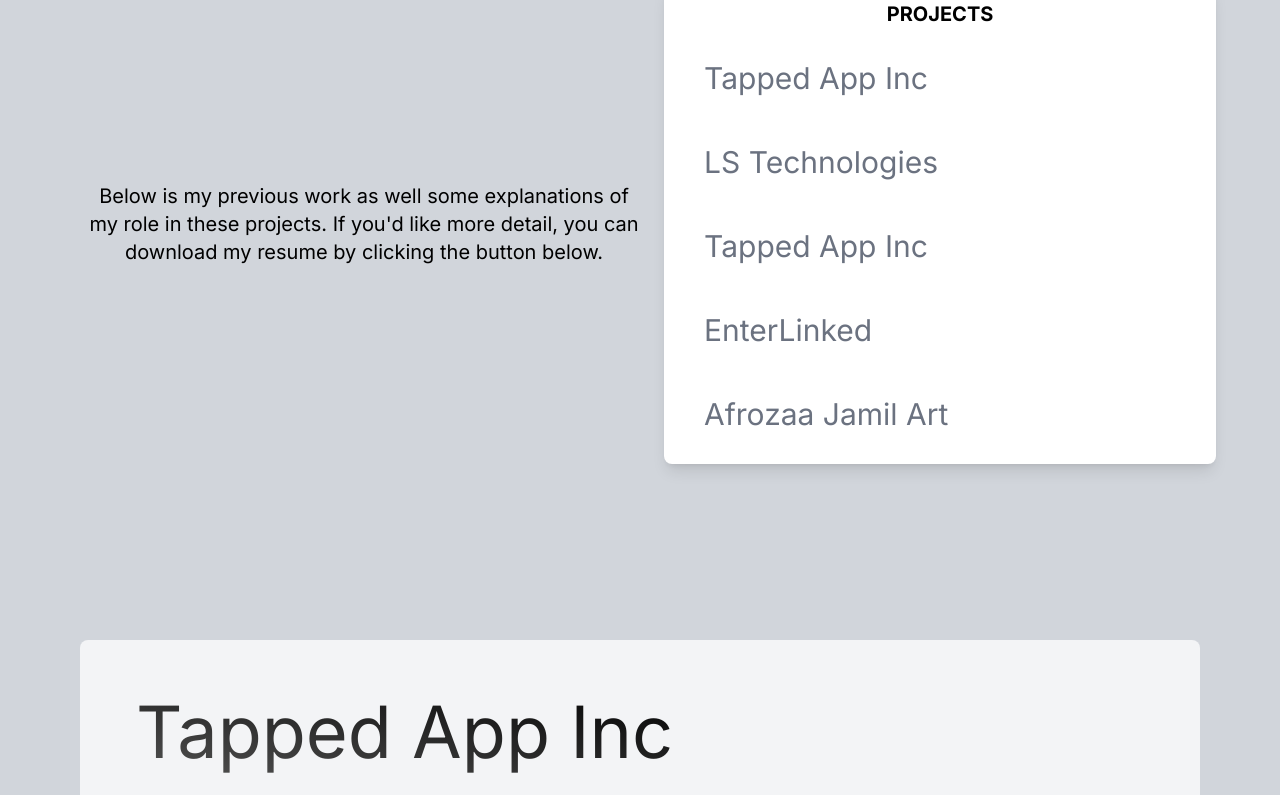
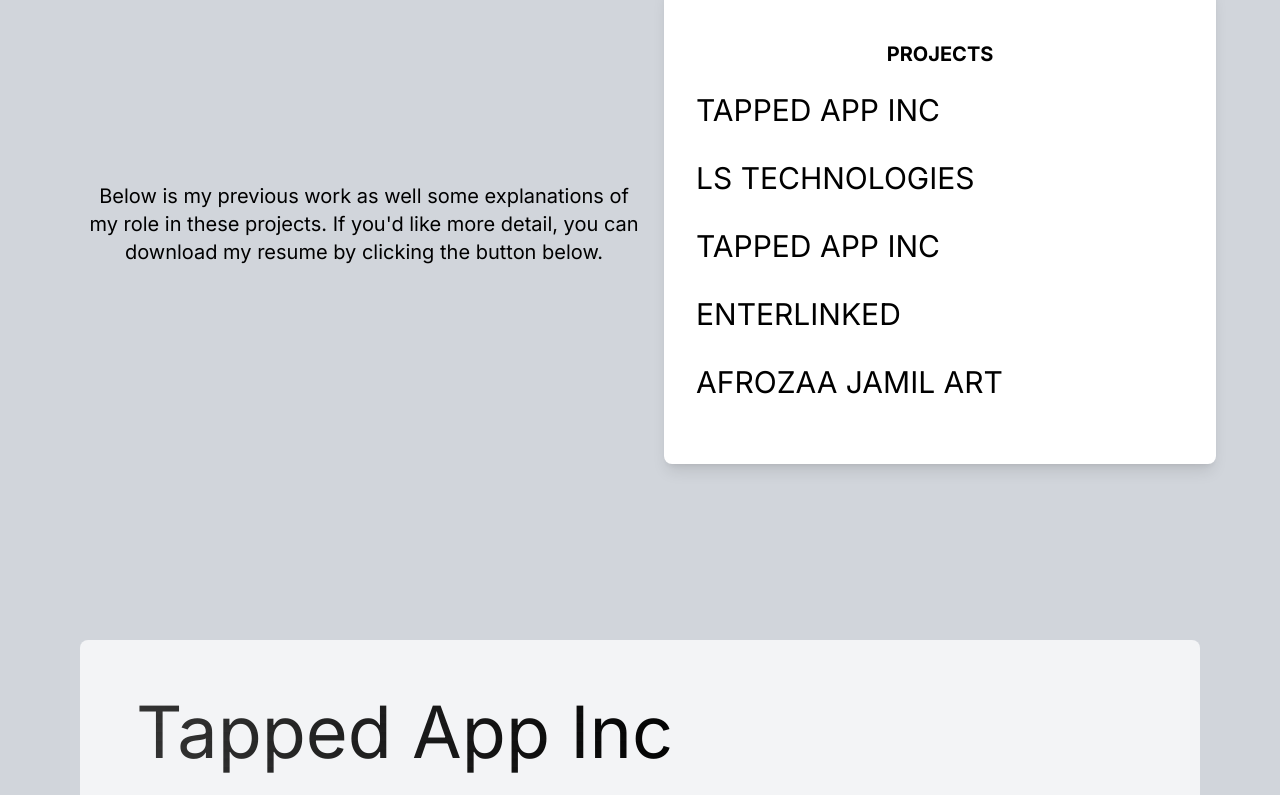
Before and after one commit to ArmaanJH/Armaan-Hossain, a Next.js app: page /work in a window 1280 px wide. Shown: the part 200-995 px from the top of the page. Built offline with nearby package versions, Linux system fonts and the light colour scheme.

Commit message:
quick fix

```diff
--- a/src/app/globals.css
+++ b/src/app/globals.css
@@ -64,7 +64,7 @@
   background: linear-gradient(10deg, white, black);
   -webkit-background-clip: text;
   color: transparent;
-  background-size: 500% 100%;
+  background-size: 500% 10%;
   background-position: 100% 0;
   transition: background-position 1s ease-out;
 }
--- a/src/app/work/page.tsx
+++ b/src/app/work/page.tsx
@@ -72,9 +72,9 @@
                 <li key={index}>
                   <button
                     onClick={() => scrollToSection(index)}
-                    className="text-gray-500 text-3xl p-4 transition-transform transform hover:scale-105"
+                    className="text-black text-3xl p-2 transition-transform transform hover:scale-105"
                   >
-                    {item.title}
+                    {item.title.toUpperCase()}
                   </button>
                 </li>
               ))}
```
